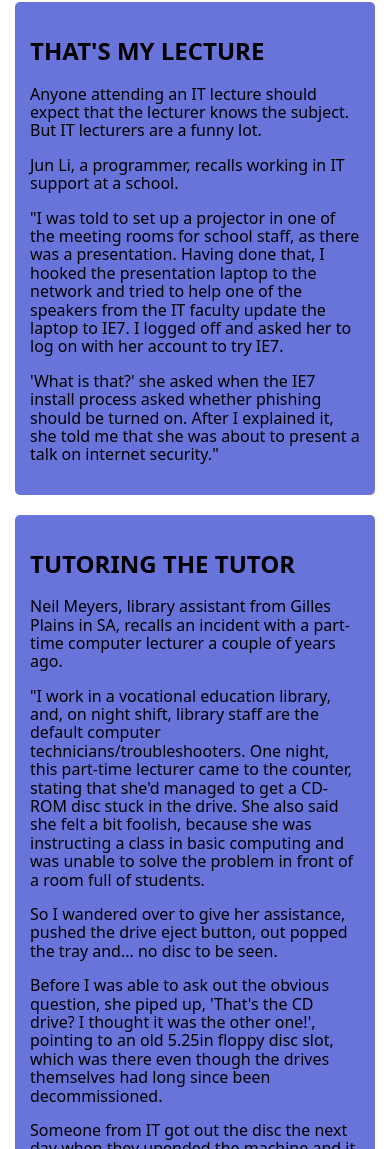
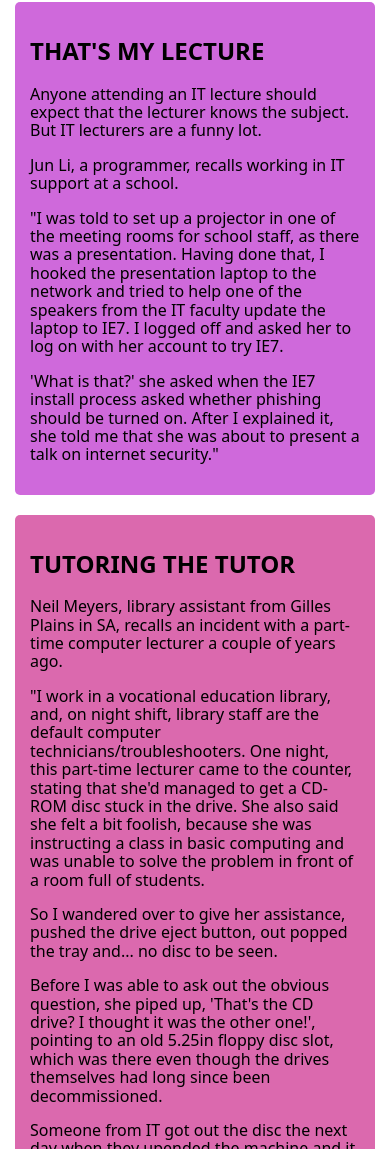
Before and after one commit to ashton-andersonaap/C4Prog-WT-26S1-Portfolio-AshtonAndersonPrentice, a plain HTML site: page phase-1/index.html in a window 390 px wide. Shown: the part 851-2000 px from the top of the page. Drawn offline with Linux system fonts and the light colour scheme.

Commit message:
adjusted mobile layout article colors

```diff
--- a/phase-1/style.css
+++ b/phase-1/style.css
@@ -54,11 +54,29 @@ main {
     padding: 15px;
 }
 
+
+
 article {
-    margin-bottom: 20px;
-    background-color: #6974DB;
+    margin-bottom: 20px;;
     padding: 15px;
     border-radius: 5px;
+}
+
+article:nth-child(3n+1) {
+    background-color: #A969DB;
+}
+article:nth-child(3n+2) {
+    background-color: #CEC0FA ;
+}
+article:nth-child(3n+3) {
+    background-color: #CF69DB ;
+}
+article:nth-child(3n+4) {
+    background-color: #DB69AE ;
+}
+
+aside {
+    display: none;
 }
 
 footer {
```
